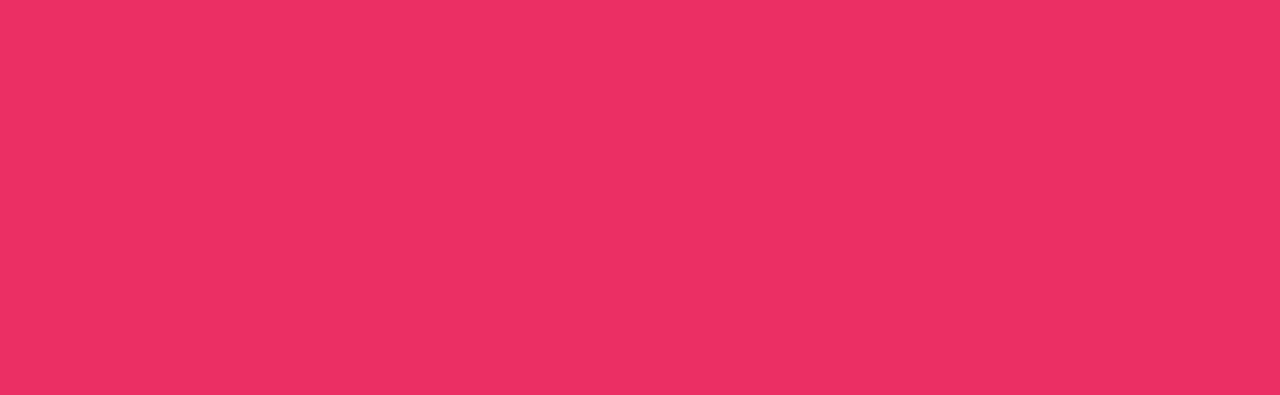
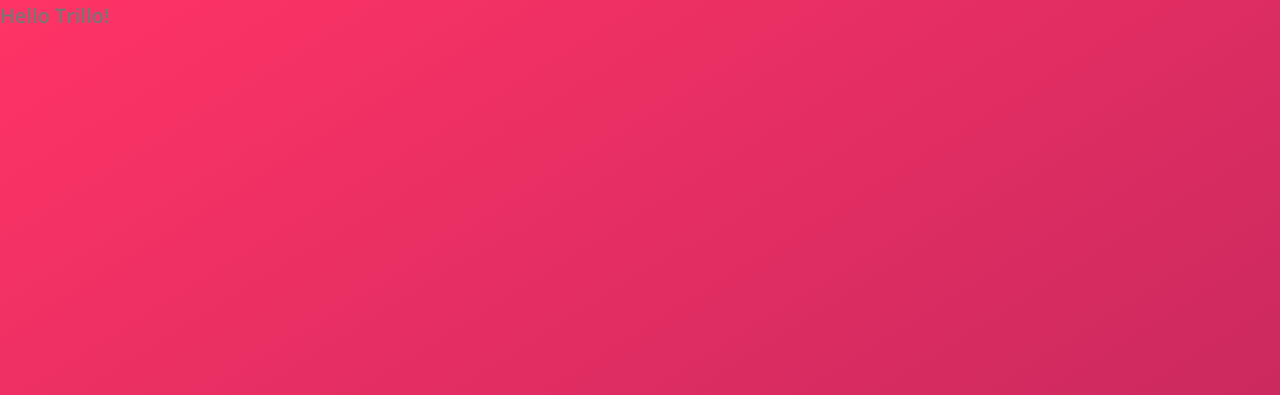
Before and after one commit to Electrolytful/Trillo, a website: page index.html in a window 1280 px wide. Shown: the top 395 px of the page. Drawn offline with nearby package versions, Linux system fonts and the light colour scheme.

Commit message:
set up basic architecture, global css vars and definitions

```diff
--- /dev/null
+++ b/sass/_base.scss
@@ -0,0 +1,51 @@
+// global variables
+:root {
+    // colors
+    --color-primary: #eb2f64;
+    --color-primary-light: #FF3366;
+    --color-primary-dark: #BA265D;
+
+    --color-grey-light-1: #faf9f9;
+    --color-grey-light-2: #f4f2f2;
+    --color-grey-light-3: #f0eeee;
+    --color-grey-light-4: #ccc;
+
+    --color-grey-dark-1: #333;
+    --color-grey-dark-2: #777;
+    --color-grey-dark-3: #999;
+}
+
+* {
+    // resetting browser defaults
+    margin: 0;
+    padding: 0;
+}
+
+*,
+*::before,
+*::after {
+    // every element inherits border box sizing
+    box-sizing: inherit;
+}
+
+html {
+    box-sizing: border-box;
+    font-size: 62.5%;  // 1rem = 10px
+}
+
+body {
+    min-height: 100vh;
+
+    // global font styles
+    font-family: 'Open Sans', sans-serif;
+    font-weight: 400;
+    line-height: 1.6;
+    color: var(--color-grey-dark-2);
+
+    // background gradient
+    background-image: linear-gradient(to right bottom,
+        var(--color-primary-light),
+        var(--color-primary-dark));
+    background-size: cover;
+    background-repeat: no-repeat;
+}
--- a/sass/main.scss
+++ b/sass/main.scss
@@ -1,40 +1,3 @@
-/*
-COLORS
-
-Primary: #eb2f64
-Primary light: #FF3366
-Primary dark: #BA265D
-
-Grey light 1: #faf9f9
-Grey light 2: #f4f2f2
-Grey light 3: #f0eeee
-Grey light 4: #ccc
-
-Grey dark 1: #333
-Grey dark 2: #777
-Grey dark 3: #999
-
-*/
-
-* {
-    margin: 0;
-    padding: 0;
-    box-sizing: inherit;
-}
-
-html {
-    font-size: 62.5%;
-}
-
-body {
-    box-sizing: border-box;
-    background-color: #eb2f64;
-}
-
-h1 {
-    text-align: center;
-    margin: 400px;
-    text-transform: uppercase;
-    font-size: 5rem;
-    color: #eee;
-}
+@import "base";
+@import "layout";
+@import "components";
```
Also changed, not shown: css/styles.css, sass/_components.scss (added), sass/_layout.scss (added).
